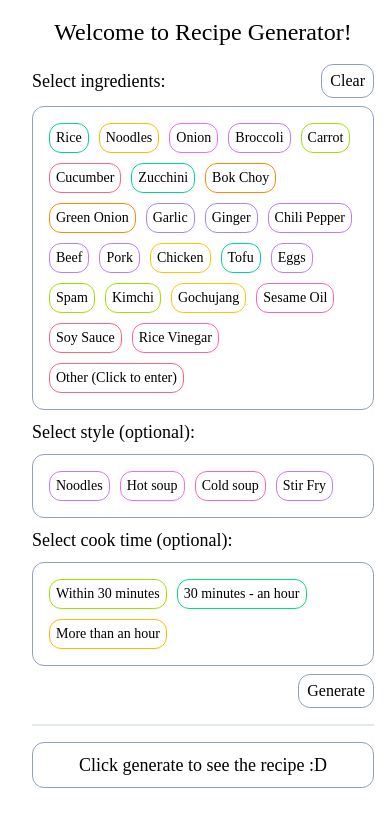
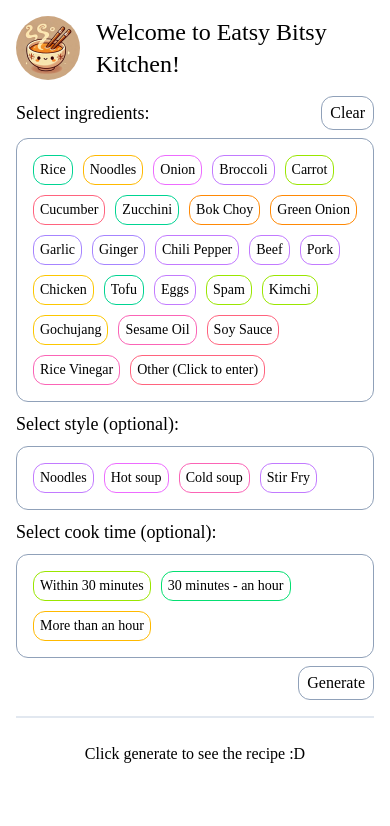
Before and after one commit to joanne5548/eatsy-bitsy-kitchen, a React (Vite) app in the folder client/: page / in a window 390 px wide. Shown: the top 826 px of the page. Built offline with nearby package versions, Linux system fonts and the light colour scheme; a web font is replaced by a local one.

Commit message:
fixed height issue for recipe panel

```diff
--- a/client/index.html
+++ b/client/index.html
@@ -2,7 +2,7 @@
 <html lang="en">
   <head>
     <meta charset="UTF-8" />
-    <link rel="icon" type="image/svg+xml" href="/vite.svg" />
+    <link rel="icon" type="image" href="./src/assets/eatsy-bitsy-kitchen logo.png" />
     <meta name="viewport" content="width=device-width, initial-scale=1.0" />
     <title>Easty Bitsy Kitchen!</title>
   </head>
--- a/client/src/App.tsx
+++ b/client/src/App.tsx
@@ -3,18 +3,23 @@ import OptionsPanel from "./components/OptionsPanel";
 import { generatedRecipeAtom } from "./lib/atoms";
 import clsx from "clsx";
 import RecipePanel from "./components/RecipePanel";
+import logo from "./assets/eatsy-bitsy-kitchen logo.png";
 
 function App() {
     const generatedRecipe = useAtomValue(generatedRecipeAtom);
 
     return (
-        <div className="flex flex-col gap-4 sm:gap-8 pl-8 pr-4 py-4 sm:h-screen items-center">
-            <div className="text-2xl sm:text-4xl font-medium">
-                Welcome to Recipe Generator!
+        <div className="flex flex-col gap-4 sm:gap-6 p-4 sm:pl-8 sm:h-screen items-center">
+            <div className="flex flex-row gap-2 items-center">
+                <img
+                    src={logo}
+                    className="self-center sm:inline rounded-full size-16 sm:size-20 mr-2 sm:mr-4"
+                />
+                <div className="text-2xl sm:text-4xl font-medium">Welcome to Eatsy Bitsy Kitchen!</div>
             </div>
             <div
                 className={clsx(
-                    "flex flex-col sm:flex-row gap-4 sm:gap-8 sm:h-[calc(100%-73px)]",
+                    "flex flex-col sm:flex-row gap-4 sm:gap-8",
                     generatedRecipe && "sm:justify-between"
                 )}
             >
--- a/client/src/components/RecipePanel.tsx
+++ b/client/src/components/RecipePanel.tsx
@@ -7,9 +7,9 @@ const RecipePanel = () => {
     const generatingRecipe = useAtomValue(generatingRecipeAtom);
 
     return (
-        <div className="border-[1px] border-slate-400 rounded-xl sm:w-1/2 h-full py-2 px-2 sm:pr-4 sm:overflow-y-auto">
+        <div className="relative sm:w-1/2 flex-1 flex flex-col py-2 px-2 sm:pr-4 rounded-xl sm:border-[1px] border-slate-400 sm:overflow-hidden">
             {generatedRecipe ? (
-                <div className="flex flex-col gap-2 h-full">
+                <div className="absolute inset-0 p-2 flex flex-col gap-2 sm:overflow-y-auto">
                     <div className="text-[22px]">{generatedRecipe.name}</div>
                     <div className="flex flex-col gap-2 sm:flex-row sm:justify-between">
                         {generatedRecipe.img_url && (
@@ -33,14 +33,14 @@ const RecipePanel = () => {
                     </div>
                 </div>
             ) : (
-                <div className="flex h-full justify-center items-center">
+                <div className="flex flex-1 justify-center items-center">
                     {generatingRecipe ? (
                         <div className="text-lg">
                             <PiSpinnerBold className="inline animate-spin size-4.5 mr-2 align-baseline" />
                             Generating Recipe...
                         </div>
                     ) : (
-                        <div className="text-lg">
+                        <div className="text-base sm:text-lg">
                             Click generate to see the recipe :D
                         </div>
                     )}
```
Also changed, not shown: client/src/assets/eatsy-bitsy-kitchen logo.png (added).
